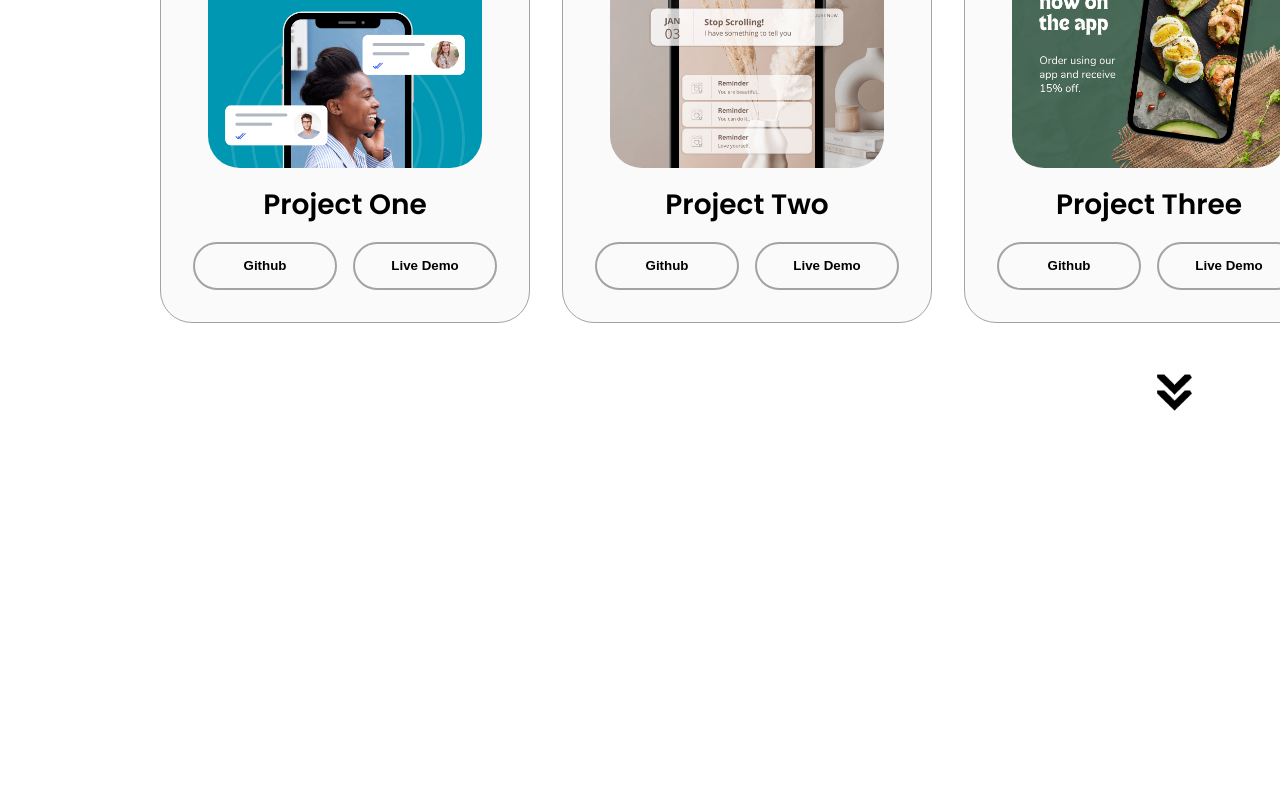
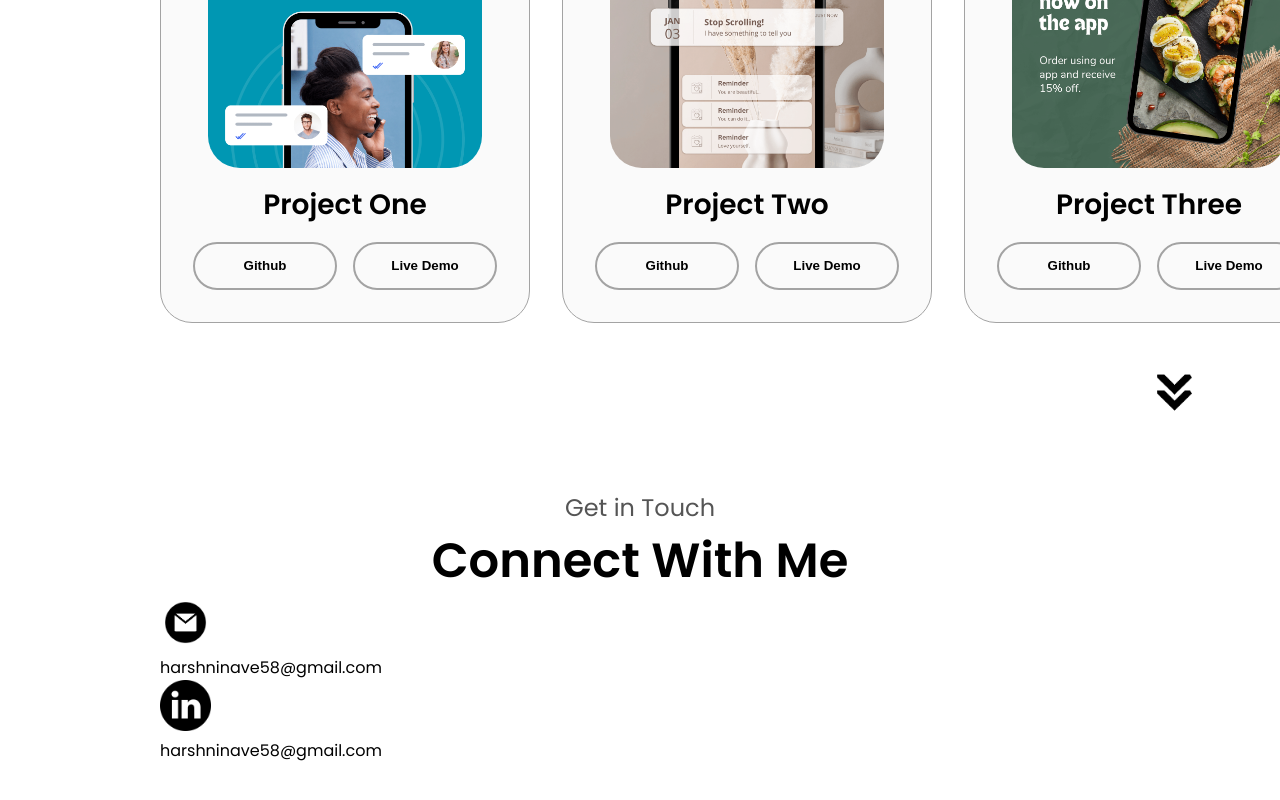
Before and after one commit to Harshninave04/Personal-Portfolio, a plain HTML site: page index.html in a window 1280 px wide. Shown: the part 2622-3422 px from the top of the page. Before the commit the page ends 3080 px from the top, so only its background shows below. Drawn offline with Linux system fonts and the light colour scheme.

Commit message:
Contact Page added

```diff
--- a/index.html
+++ b/index.html
@@ -280,7 +280,21 @@
 
 <!-- CONTACT PAGE -->
 
+<section id="contact">
+    <p class="section__text__p1">Get in Touch</p>
+    <h1 class="title">Connect With Me</h1>
+    <div class="contact-info-upper-container">
+        <div class="contact-info-container">
+            <img src="./assets/email.png" alt="Email icon" class="icon contact-icon email-icon">
+            <p><a href="mailto:harshninave58@gmail.com">harshninave58@gmail.com</a></p>
+        </div>
+        <div class="contact-info-container">
+            <img src="./assets/linkedin.png" alt="Linkedin icon" class="icon contact-icon">
+            <p><a href="https://www.linkedin.com/in/harsh-ninave-03b665237/'">harshninave58@gmail.com</a></p>
+        </div>
+    </div>
 
+</section>
 
 
 
```
